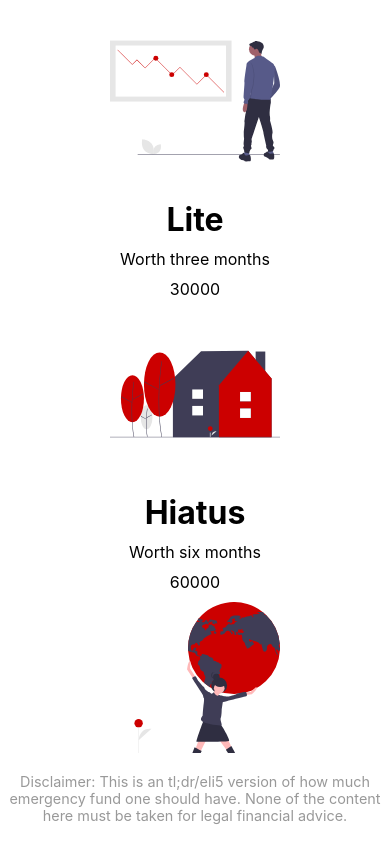
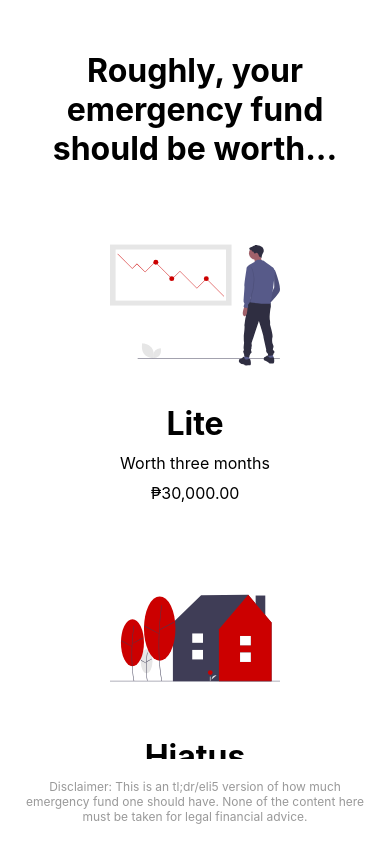
Before and after one commit to michaelignacio/ef-calc, a React (Create React App) app: page / in a window 390 px wide. Both pictures are taken after a click on the input "Continue". Shown: the top 844 px of the page. Built offline with nearby package versions, Linux system fonts and the light colour scheme.

Commit message:
Update mobile styles

```diff
--- a/src/components/Container.js
+++ b/src/components/Container.js
@@ -3,8 +3,6 @@ import styled from 'styled-components';
 const Container = styled.div`
 	align-items: center;
 	display: flex;
-	height: 100vh;
-	max-width: 1280px;
 	margin: auto;
 	justify-content: center;
 	background-color: #ffffff;
@@ -14,6 +12,11 @@ const Container = styled.div`
 	@media (min-width: 768px) {
 		text-align: left;
 		padding: unset;
+		height: 100vh;
+	}
+
+	@media (min-width: 1200px) {
+		max-width: 1280px;
 	}
 `
 
--- a/src/components/Landing.js
+++ b/src/components/Landing.js
@@ -5,6 +5,12 @@ const Form = styled.form`
   display: flex;
   flex-direction: column;
   max-width: 600px;
+  height: 90vh;
+  justify-content: center;
+
+  @media (min-width: 768px) {
+    height: unset;
+  }
 
   .button-group {
     flex-direction: column;
--- a/src/components/Result.js
+++ b/src/components/Result.js
@@ -13,10 +13,14 @@ const tips = [
 
 const Startover = styled.div`
   text-align: center;
-  margin: 50px 0 20px;
+  margin: 50px 0 100px;
 
   p {
     margin-top: 25px;
+  }
+
+  @media (min-width: 768px) {
+    margin-bottom: 20px;
   }
 `
 
@@ -40,9 +44,12 @@ const Button = styled.a`
 const Comparison = styled.div`
   display: flex;
   flex-direction: column;
+  // margin-top: 40px;
 
   @media (min-width: 768px) {
+    padding: unset;
     flex-direction: row;
+    margin-top: 0;
   }
 
   div {
@@ -90,19 +97,22 @@ const Wrapper = styled.div`
 `
 
 const Item = styled.div`
-  margin: 0 50px;
+  margin: 20px 50px;
+
+  @media (min-width: 768px) {
+    margin: 0 50px;
+  }
 `
 
 const Disclaimer = styled.div`
   position: fixed;
   bottom: 0;
-  padding-bottom: 20px;
   background-color: #fff;
-  padding-top: 20px;
+  padding: 20px;
+  font-size: .75em;
 
   p {
     color: #999;
-    font-size: .9em;
     margin: 0;
     text-align: center;
   }
@@ -113,7 +123,15 @@ const Disclaimer = styled.div`
     margin-bottom: 5px;
     text-transform: uppercase;
   }
+
+  @media (min-width: 768px) {
+    font-size: .9em;
+  }
 `
+
+const Currency = (money) => {
+  return new Intl.NumberFormat('en-US', { style: 'currency', currency: 'PHP' } ).format(money);
+}
 
 const Result = ({data}) => (
   <Wrapper>
@@ -126,19 +144,19 @@ const Result = ({data}) => (
         <img src={bear} alt=""/>
         <h1>Lite</h1>
         <p>Worth three months</p>
-        <p>{data.monthlyExpense * 3}</p>
+        <p>{Currency(data.monthlyExpense * 3)}</p>
       </Item>
       <Item>
         <img src={home} alt=""/>
         <h1>Hiatus</h1>
         <p>Worth six months</p>
-        <p>{data.monthlyExpense * 6}</p>
+        <p>{Currency(data.monthlyExpense * 6)}</p>
       </Item>
       <Item>
         <img src={world} alt=""/>
         <h1>Pandemic</h1>
         <p>Worth one year</p>
-        <p>{data.monthlyExpense * 12}</p>
+        <p>{Currency(data.monthlyExpense * 12)}</p>
       </Item>
     </Comparison>
     <Startover>
```
